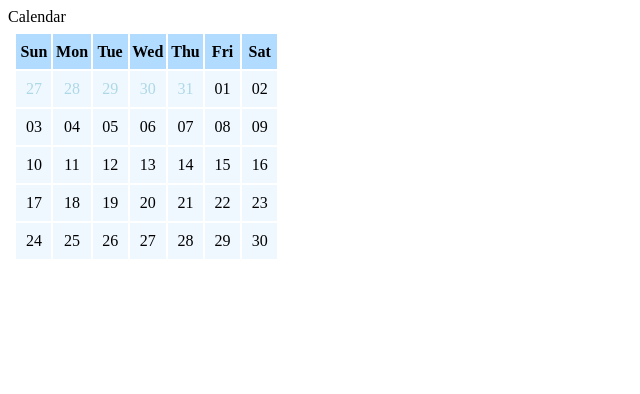
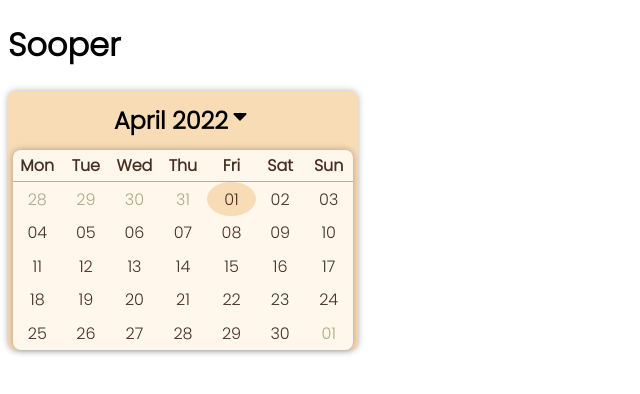
Before and after one commit to nunocpr/meal-planner, a React (Create React App) app: page / in a window 1280 px wide. Shown: the top 394 px of the page, without its empty margins (0-640 px from the left). Built offline with nearby package versions, Linux system fonts and the light colour scheme.

Commit message:
- updates to the css with general styles in App.css (subject to change and update); - separation of concerns for reusability in components>calendar>selectMonth / tableBody / tableHead; - first draft for month selection;

```diff
--- a/package.json
+++ b/package.json
@@ -10,6 +10,7 @@
     "date-fns": "^2.28.0",
     "react": "^17.0.2",
     "react-dom": "^17.0.2",
+    "react-icons": "^4.3.1",
     "react-redux": "^7.2.6",
     "react-scripts": "5.0.0"
   },
--- a/public/index.html
+++ b/public/index.html
@@ -1,16 +1,19 @@
 <!DOCTYPE html>
 <html lang="en">
+
 <head>
   <meta charset="utf-8" />
   <meta name="viewport" content="width=device-width, initial-scale=1" />
-    <meta
-      name="description"
-      content="Sooper meal planner"
-    />
+  <meta name="description" content="Sooper meal planner" />
   <title>Sooper, your favourite meal planner</title>
+  <style>
+    @import url('https://fonts.googleapis.com/css2?family=Poppins:wght@300&family=Work+Sans:wght@300;500&display=swap');
+  </style>
 </head>
+
 <body>
   <noscript>You need to enable JavaScript to run this app.</noscript>
   <div id="root"></div>
 </body>
+
 </html>
--- /dev/null
+++ b/src/App.css
@@ -0,0 +1,49 @@
+:root {
+  --primary-bg-dark: #737B56;
+  --primary-bg-medium: #737b56b7;
+  --primary-bg-light: #a5ad85;
+  --secondary-bg-dark: #F7DCB5;
+  --secondary-bg-medium: #fff2e0;
+  --secondary-bg-light: #fcebd5;
+  --text-color-dark: #462f22;
+  --text-color-medium: #462f2236;
+  --text-color-light: #f0f0ec;
+  --hover-color: #fff7ec;
+  --border-color: #D2B08F;
+  --alert: #ff0000;
+  --check: #12c47f;
+  --white: #fff;
+  --black: #000;
+
+  --size-0: 1px;
+  --size-1: 4px;
+  --size-2: 8px;
+  --size-3: 12px;
+  --size-4: 16px;
+  --size-5: 24px;
+  --size-6: 32px;
+}
+
+html,
+body {
+  font-family: 'Poppins', sans-serif;
+}
+
+.hidden {
+  display: none;
+}
+
+button {
+  border: none;
+  margin: 0;
+  padding: 0;
+  width: auto;
+  overflow: visible;
+  background: transparent;
+  color: inherit;
+  font: inherit;
+  line-height: normal;
+  -webkit-font-smoothing: inherit;
+  -moz-osx-font-smoothing: inherit;
+  -webkit-appearance: none;
+}
--- a/src/App.js
+++ b/src/App.js
@@ -1,5 +1,6 @@
 import React from 'react';
-import { Calendar } from './components/calendar/calendar'
+import { Calendar } from './components/calendar/calendar';
+import './App.css';
 
 
 function App() {
--- a/src/components/calendar/calendar.css
+++ b/src/components/calendar/calendar.css
@@ -1,32 +1,92 @@
-table {
-  padding: 0.5vw;
+/* Calendar Container */
+.calendar-container {
+  width: 350px;
 }
 
-th {
-  width: 30px;
-  height: 30px;
-  padding: 0.2vw;
-  background-color: rgb(177, 219, 255);
+/* Calendar background */
+.calendar-background {
+  display: flex;
+  flex-direction: column;
+  align-items: center;
+  box-shadow: 0 0 7px rgba(0, 0, 0, 0.3);
+  background-color: var(--secondary-bg-dark);
+  border-radius: var(--size-2);
+  width: 100%;
 }
 
-thead {
-  border-collapse: collapse;
+/* Caption (Month / Year information) */
+.caption {
+  display: flex;
+  justify-content: center;
+  font-size: var(--size-5);
+  font-weight: bold;
+  margin: var(--size-3) 0;
 }
 
-td {
-  border: 2px aliceblue solid;
-  background-color: aliceblue;
+/* Select Month */
+.months-container {
+  display: grid;
+  grid-template-columns: repeat(3, 1fr);
+  gap: 10px;
+  background-color: rgba(0, 0, 0, 0.1);
+  position: relative;
+  width: 95%;
   text-align: center;
-  height: 30px;
+  margin-bottom: var(--size-5);
+}
+
+/* Calendar table */
+table {
+  border-collapse: collapse;
+  table-layout: fixed;
+  width: 340px;
+  height: 200px;
+  color: var(--text-color-dark);
+  background-color: var(--hover-color);
+  box-shadow: 0 0 7px rgba(0, 0, 0, 0.3);
+  border-radius: var(--size-2);
+}
+
+table .day-name-row th:first-child {
+  border-radius: var(--size-2) 0 0 0;
+}
+
+table .day-name-row th:last-child {
+  border-radius: 0 var(--size-2) 0 0;
+}
+
+table .week-row:last-child td:first-child {
+  border-radius: 0 0 0 var(--size-2);
+}
+
+table .week-row:last-child td:last-child {
+  border-radius: 0 0 var(--size-2) 0;
+}
+
+.week-day-name {
+  padding: 0.25vw;
+  border-bottom: var(--size-0) var(--text-color-medium) solid;
+}
+
+.day {
+  text-align: center;
   cursor: pointer;
 }
 
 th:hover,
 td:hover {
-  background-color:rgb(205, 233, 255);
-  border: 2px rgba(0, 0, 0, 0);
+  background-color: var(--secondary-bg-dark);
 }
 
 .different-month {
-  color: lightblue;
+  color: var(--primary-bg-light);
 }
+
+.selected-day {
+  background-color: var(--secondary-bg-dark);
+}
+
+.current-day {
+  background-color: var(--secondary-bg-dark);
+  border-radius: 50%;
+}
--- a/src/components/calendar/calendar.jsx
+++ b/src/components/calendar/calendar.jsx
@@ -1,67 +1,53 @@
-import React from "react";
-import './calendar.css'
-import { newWeek, newMonth } from '../../utils/util_calendar.js';
-import { format, isSameMonth } from 'date-fns';
+import { React, useState, useEffect } from "react";
+import './calendar.css';
+import { TableHead } from "./tableHead";
+import { TableBody } from "./tableBody";
+import { SelectMonth } from "./selectMonth";
+import { TiArrowSortedDown } from 'react-icons/ti'
+import { format } from 'date-fns';
 
 export const Calendar = () => {
-  const data = newMonth(new Date())();
-  const week = newWeek(new Date())();
+  const [selectedDate, setSelectedDate] = useState(new Date());
+  const [showMonths, setShowMonths] = useState(false);
+  const currentDay = new Date();
 
-  console.log()
-  function MonthlyTableHead() {
-    const weekDays = week.map(day => format(day, 'EEE'))
-    return (
-      <thead>
-        <tr className='table-head-row'>
-          {
-            weekDays.map(dayName =>
-              <th className="week-day" key={dayName}>
-                {dayName}
-              </th>
-            )
-          }
-        </tr>
-      </thead>
-    )
-  }
-
-  function MonthlyTableBody() {
-
-    const dayColor = (day) => {
-      if (!isSameMonth(day, new Date())) {
-        return 'different-month'
-      } else {
-        return 'current-month';
-      }
-    }
-
-    return (
-      <tbody>
-        {data.map(week =>
-          <tr className="week-row" key={week}>
-            {
-              week.map(day =>
-                <td className={`day ${dayColor(day)}`} key={day}>
-                  {format(day, "dd")}
-                </td>
-              )
-            }
-          </tr>
-        )}
-      </tbody>
-    )
+  function handleToggle() {
+    setShowMonths(!showMonths);
   }
 
   return (
-    <>
-      <div>
-        Calendar
+    <div className="calendar-container">
+      <h1>
+        Sooper
+      </h1>
+      <div className="calendar-background">
+
+        <div className="caption">
+          {format(selectedDate, 'MMMM')} {format(selectedDate, 'Y')}
+          <button
+            type="button"
+            onClick={handleToggle}
+          >
+            <TiArrowSortedDown />
+          </button>
+        </div>
+        <SelectMonth
+          selectedDate={selectedDate}
+          setSelectedDate={setSelectedDate}
+          showMonths={showMonths}
+        />
+
+        <table>
+          <TableHead selectedDate={selectedDate} />
+          <TableBody
+            selectedDate={selectedDate}
+            setSelectedDate={setSelectedDate}
+            currentDay={currentDay}
+          />
+        </table>
+
       </div>
-      <table className="week-days">
-        <MonthlyTableHead />
-        <MonthlyTableBody />
-      </table>
-    </>
+    </div>
   )
 
 }
--- /dev/null
+++ b/src/components/calendar/selectMonth.js
@@ -0,0 +1,17 @@
+import React from "react";
+import { newYear } from '../../utils/util_calendar.js';
+import { format } from 'date-fns';
+
+export function SelectMonth(props) {
+  const year = newYear(props.selectedDate)();
+
+  return (
+    <div className={`months-container ${props.showMonths ? '' : 'hidden'}`}>
+      {year.map(month =>
+        <div className='month'>
+          {format(month, 'MMMM')}
+        </div>
+      )}
+    </div>
+  )
+}
--- /dev/null
+++ b/src/components/calendar/tableBody.js
@@ -0,0 +1,56 @@
+import React from "react";
+import { format, isSameDay, isSameMonth } from 'date-fns';
+import { newMonth } from "../../utils/util_calendar";
+
+export function TableBody(props) {
+
+  /* Chainging the color of the day, depending if it is: */
+
+  /* a day from a different Month */
+  const selectedDayColor = (day) => {
+    if (!isSameMonth(day, props.selectedDate)) {
+      return 'different-month';
+    }
+
+    if (isSameDay(day, props.selectedDate)) {
+      return 'selected-day';
+    }
+  }
+
+  /* the current day of the month (today) */
+
+  const currentDayColor = (day) => {
+    if (isSameDay(day, props.currentDay)) {
+      return 'current-day';
+    }
+  }
+
+  const month = newMonth(props.selectedDate)();
+
+  /* return each week in a 'tr' and each day in a 'td' with clicking functionality to change the day on each 'td' */
+  const daysOfTheMonth = month.map(week =>
+    <tr
+      className="week-row"
+      key={week}
+    >
+      {
+        week.map(day =>
+          <td
+            onClick={() => props.setSelectedDate(day)}
+            className={`day ${selectedDayColor(day)}
+            ${currentDayColor(day)}`}
+            key={day}
+          >
+            {format(day, "dd")}
+          </td>
+        )
+      }
+    </tr>
+  );
+
+  return (
+    <tbody>
+      {daysOfTheMonth}
+    </tbody>
+  )
+}
--- /dev/null
+++ b/src/components/calendar/tableHead.js
@@ -0,0 +1,26 @@
+import React from "react";
+import { format } from 'date-fns';
+import { newWeek } from "../../utils/util_calendar";
+
+export function TableHead(props) {
+
+  const week = newWeek(props.selectedDate)();
+  const weekDays = week.map(day =>
+    format(day, 'EEE'))
+    .map(dayName =>
+      <th
+        className="week-day-name"
+        key={dayName}
+      >
+        {dayName}
+      </th>
+    );
+
+  return (
+    <thead>
+      <tr className='day-name-row'>
+        {weekDays}
+      </tr>
+    </thead>
+  )
+}
--- a/src/utils/util_calendar.js
+++ b/src/utils/util_calendar.js
@@ -1,16 +1,18 @@
 import {
+  startOfYear,
+  startOfMonth,
+  endOfMonth,
   startOfWeek,
-  startOfMonth,
   endOfWeek,
-  endOfMonth,
   startOfDay,
-  addDays
+  addDays,
+  addMonths
 } from 'date-fns';
 
 /* A function that returns a week */
 
 export const newWeek = (start = new Date()) => {
-  let date = startOfWeek(startOfDay(start));
+  let date = startOfWeek(startOfDay(start), { weekStartsOn: 1 });
 
   return function () {
     const week = [...Array(7)].map((_, i) => addDays(date, i));
@@ -47,3 +49,17 @@ export const newMonth = (start = new Date()) => {
     return currentMonth;
   }
 }
+
+/* A function that returns another function that returns a year */
+
+export const newYear = (start = new Date()) => {
+  let monthsOfYear = [];
+  let date = startOfYear(startOfMonth(start));
+
+  return function () {
+    const month = [...Array(12)].map((_, i) => addMonths(date, i));
+    date = addMonths(month[11], 1)
+
+    return month;
+  }
+}
```
Also changed, not shown: 1 other file (tests, documents, lock files or other folders). Lines whose indentation alone changed are shown as unchanged.
